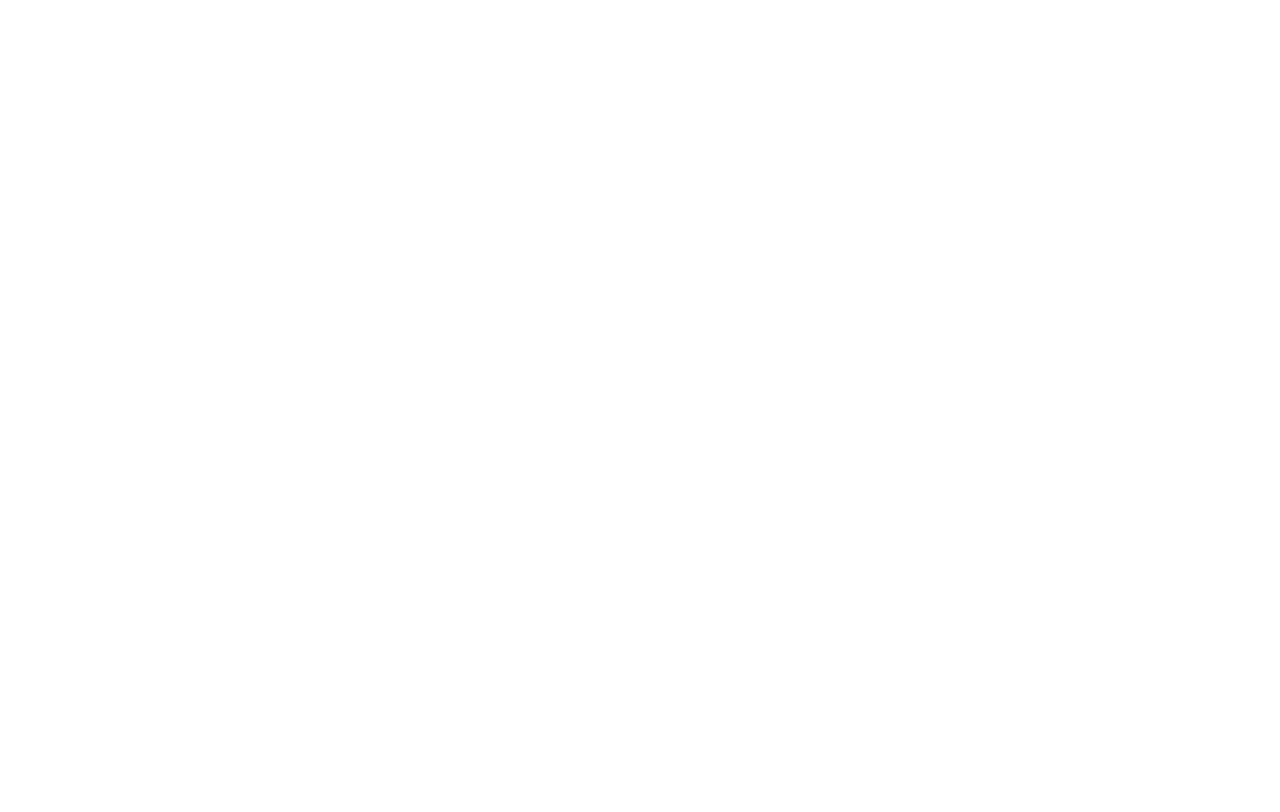
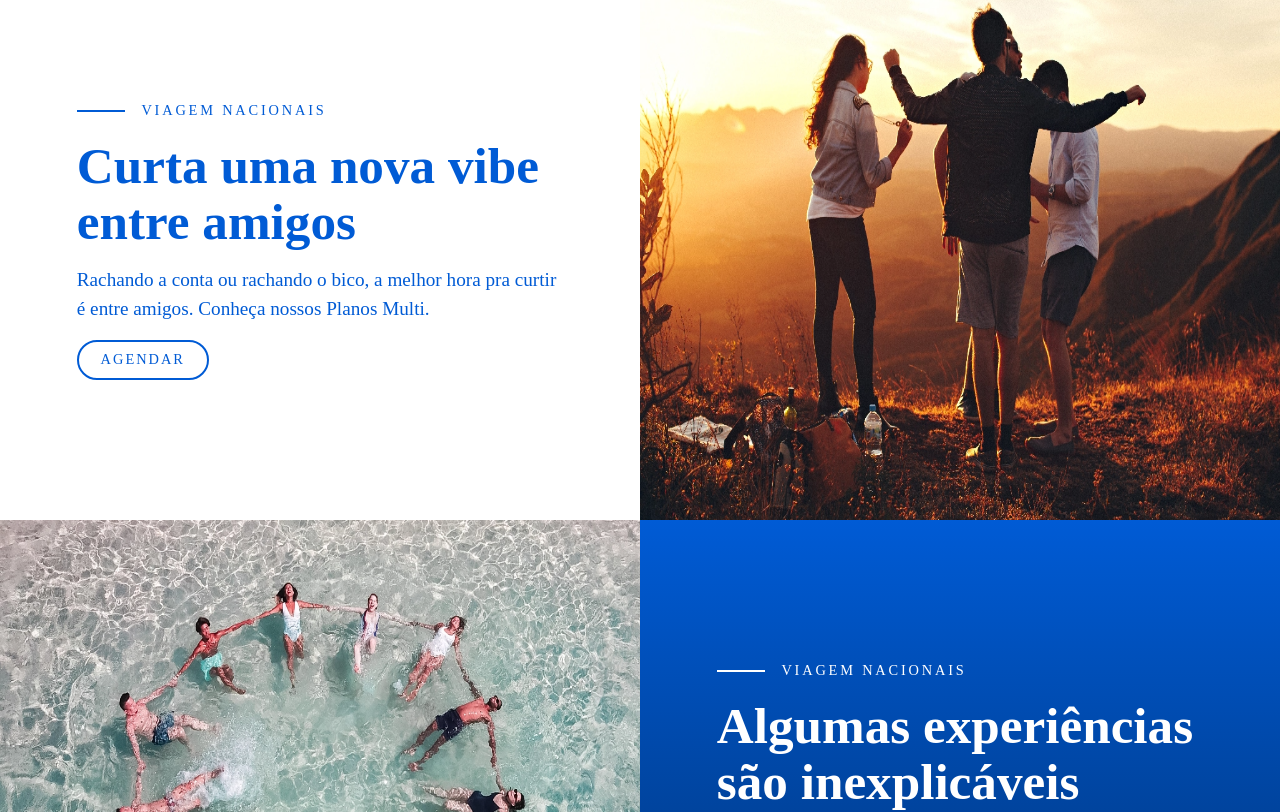
Before and after one commit to CauaRodrigues/test-gudi, a React (Vite) app: page / in a window 1280 px wide. Shown: the part 1328-2140 px from the top of the page. Before the commit the page ends 1288 px from the top, so only its background shows below. Built offline with nearby package versions, Linux system fonts and the light colour scheme; a web font is replaced by a local one.

Commit message:
InfoSection and fix error in eslint file | OK

```diff
--- a/src/Home.tsx
+++ b/src/Home.tsx
@@ -1,13 +1,22 @@
 import Header from "@components/Header";
 import Hero from "@components/Hero";
 import InfoSection from "@components/InfoSection";
+import { data } from "./data";
 
 function Home() {
 	return (
 		<>
 			<Header />
 			<Hero />
-			<InfoSection />
+
+			<InfoSection color="blue" btnColor="white" content={data["couple"]} />
+			<InfoSection
+				contentLeft
+				color="light"
+				btnColor="blue"
+				content={data["friends"]}
+			/>
+			<InfoSection color="blue" btnColor="white" content={data["all"]} />
 		</>
 	);
 }
--- a/src/components/InfoSection/index.tsx
+++ b/src/components/InfoSection/index.tsx
@@ -1,37 +1,56 @@
 import { Button } from "@components/ui/Button";
 import "./infoSection.styles.scss";
 
-export default function InfoSection() {
+type PropsTypes = {
+	contentLeft?: boolean;
+	color: string;
+	btnColor: string;
+
+	content: {
+		images: {
+			large: string;
+			small: string;
+		};
+		text: {
+			title: string;
+			description: string;
+		};
+	};
+};
+
+export default function InfoSection({
+	contentLeft,
+	color,
+	btnColor,
+	content,
+}: PropsTypes) {
 	return (
-		<section className="info-section">
+		<section className={`info-section ${contentLeft ? "left" : null}`}>
 			<img
 				className="content--image"
-				src="assets/images/clima-perfeito@2x.png"
-				alt="Clima Perfeito"
+				src={content.images.large}
+				alt={content.text.title}
 			/>
 
-			<div className="container--content">
+			<div className={`container--content ${color}`}>
 				<div className="content--text">
 					<span className="title--section">Viagem Nacionais</span>
 
-					<h2 className="fw-bk">O clima perfeito, no lugar perfeito</h2>
+					<h2 className="fw-bk">{content.text.title}</h2>
 
-					<p className="fw-lg">
-						Planeje sua viagem com a sua paquera, compartilhar momentos
-						preciosos juntos não tem preço.
-					</p>
+					<p className="fw-lg">{content.text.description}</p>
 
 					<Button
 						title="agendar"
 						styles="fw-rg"
 						transparentEffect
-						color="white"
+						color={btnColor}
 					/>
 
 					<img
 						className="content--image-small"
-						src="assets/images/clima-perfeito.png"
-						alt="clima perfeito"
+						src={content.images.small}
+						alt={content.text.title}
 					/>
 				</div>
 			</div>
--- a/src/components/InfoSection/infoSection.styles.scss
+++ b/src/components/InfoSection/infoSection.styles.scss
@@ -6,6 +6,10 @@ section.info-section {
 
 	@media (max-width: 840px) {
 		flex-direction: column-reverse;
+	}
+
+	&.left {
+		flex-direction: row-reverse;
 	}
 }
 
@@ -27,9 +31,6 @@ section.info-section {
 	align-items: center;
 	justify-content: center;
 
-	background: transparent
-		linear-gradient(180deg, $PrimaryColor 0%, $PrimaryDarkColor 100%);
-
 	@media (max-width: 550px) {
 		min-height: 100vh;
 	}
@@ -42,7 +43,6 @@ section.info-section {
 	align-items: flex-start;
 	justify-content: space-between;
 	gap: 1rem;
-	color: $WhiteColor;
 
 	@media (max-width: 1000px) {
 		width: 95%;
@@ -63,7 +63,6 @@ section.info-section {
 			width: 10%;
 			height: 1px;
 			padding: 1px;
-			background-color: $WhiteColor;
 		}
 	}
 
@@ -86,3 +85,22 @@ section.info-section {
 		}
 	}
 }
+
+.container--content.blue {
+	background: transparent
+		linear-gradient(180deg, $PrimaryColor 0%, $PrimaryDarkColor 100%);
+	color: $WhiteColor;
+
+	& .content--text .title--section::before {
+		background-color: $WhiteColor;
+	}
+}
+
+.container--content.light {
+	background-color: $WhiteColor;
+	color: $PrimaryColor;
+
+	& .content--text .title--section::before {
+		background-color: $PrimaryColor;
+	}
+}
--- /dev/null
+++ b/src/data.ts
@@ -0,0 +1,35 @@
+export const data = {
+	couple: {
+		images: {
+			large: "assets/images/clima-perfeito@2x.png",
+			small: "assets/images/clima-perfeito.png",
+		},
+		text: {
+			title: "O clima perfeito, no lugar perfeito",
+			description:
+				"Planeje sua viagem com a sua paquera, compartilhar momentos preciosos juntos não tem preço.",
+		},
+	},
+	friends: {
+		images: {
+			large: "assets/images/amigos@2x.png",
+			small: "assets/images/amigos.png",
+		},
+		text: {
+			title: "Curta uma nova vibe entre amigos",
+			description:
+				"Rachando a conta ou rachando o bico, a melhor hora pra curtir é entre amigos. Conheça nossos Planos Multi.",
+		},
+	},
+	all: {
+		images: {
+			large: "assets/images/experiencias@2x.png",
+			small: "assets/images/experiencias.png",
+		},
+		text: {
+			title: "Algumas experiências são inexplicáveis",
+			description:
+				"Conheça as fontes termais de Caldas Novas, Goiás. Águas quentes, num clima sereno, relaxante e natural.",
+		},
+	},
+};
```
Also changed, not shown: .eslintrc.cjs.
